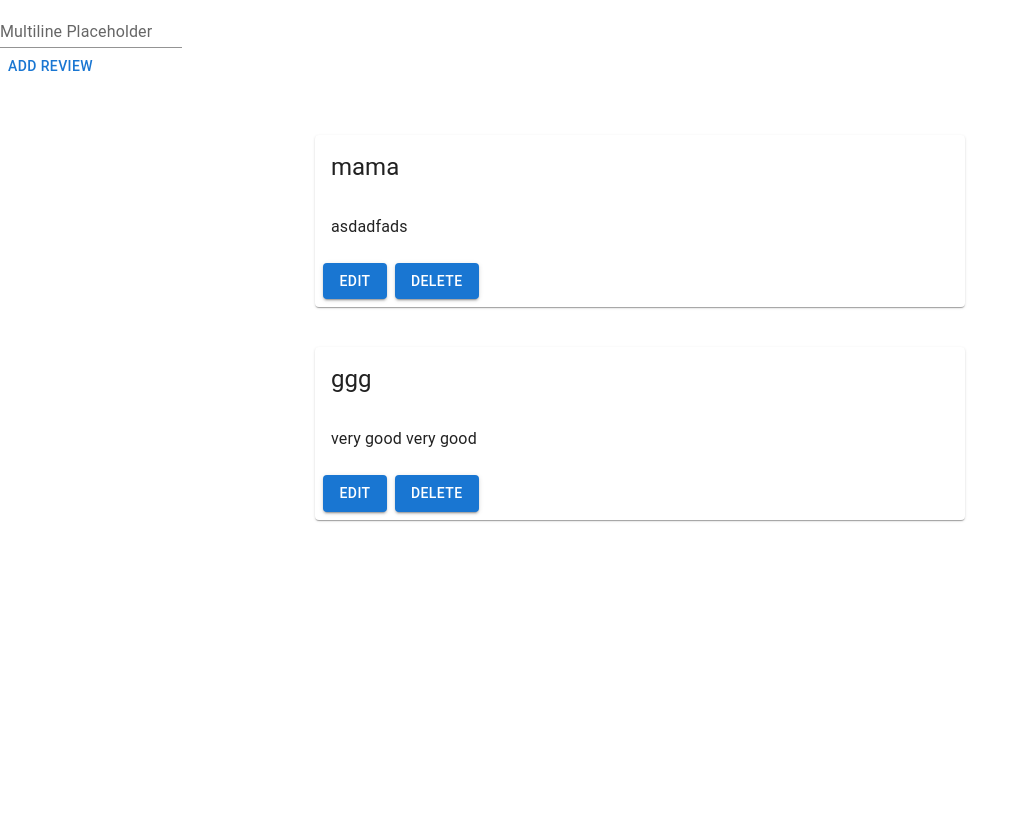
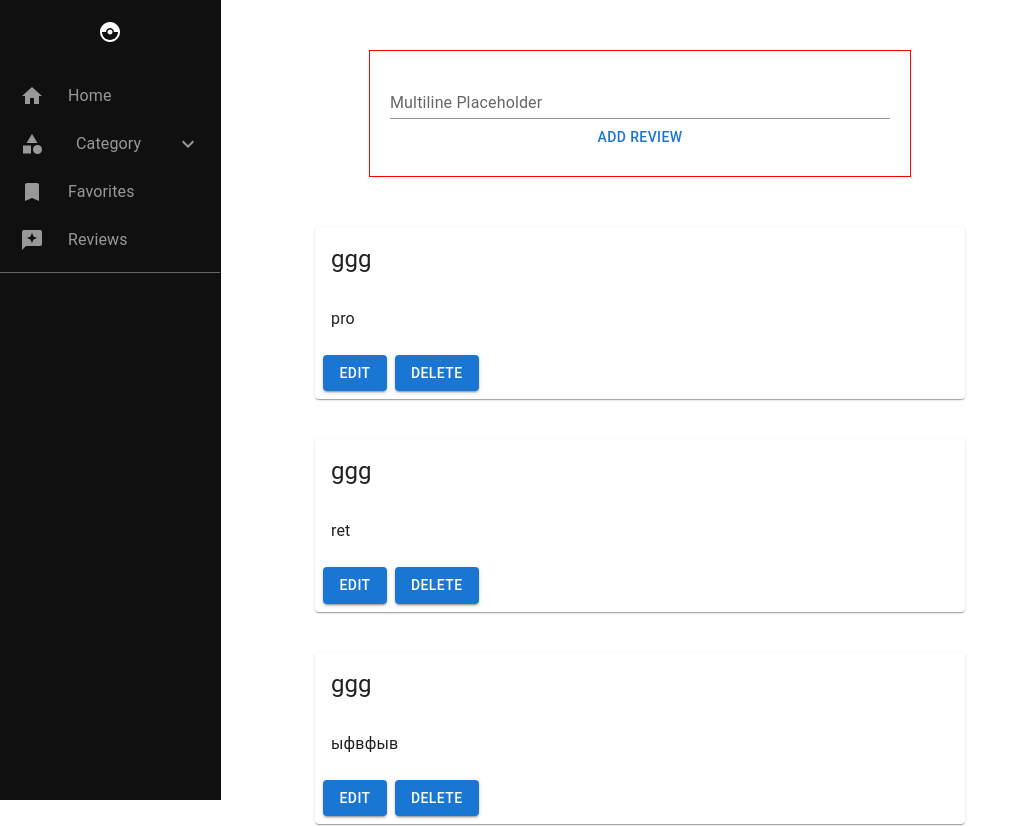
Before and after one commit to dan1e11s/team-hackathon, a React (Create React App) app: page /reviews in a window 1280 px wide. Shown: the top 827 px of the page, without its empty margins (0-1029 px from the left). Before the commit the page ends 800 px from the top, so only its background shows below. Built offline with nearby package versions, Linux system fonts and the light colour scheme; data requests are answered from the project's data file.

Commit message:
add reviews logic

```diff
--- a/db.json
+++ b/db.json
@@ -361,14 +361,29 @@
   ],
   "reviews": [
     {
-      "user": "mama",
-      "review": "asdadfads",
+      "user": "ggg",
+      "review": "pro",
       "id": 1
     },
     {
       "user": "ggg",
-      "review": "very good very good",
+      "review": "ret",
       "id": 2
+    },
+    {
+      "user": "ggg",
+      "review": "ыфвфыв",
+      "id": 3
+    },
+    {
+      "user": "ggg",
+      "review": "asjkdskjhdkash",
+      "id": 4
+    },
+    {
+      "user": "dani",
+      "review": "j",
+      "id": 5
     }
   ]
 }
--- a/src/MainRoutes.js
+++ b/src/MainRoutes.js
@@ -30,7 +30,7 @@ const MainRoutes = () => {
               <Route path="/edit/:id" element={<EditPage />} />
               <Route path="/register" element={<RegistrationPage />} />
               <Route path="/login" element={<LoginPage />} />
-              <Route path="/product/details/:id" element={<DetailsPage />} />
+              <Route path="/details/:id" element={<DetailsPage />} />
               <Route path="/add" element={<AddProductPage />} />
               <Route path="/cart" element={<CartPage />} />
               <Route path="/payment" element={<PaymentPage />} />
--- a/src/components/Favorites/Favorites.jsx
+++ b/src/components/Favorites/Favorites.jsx
@@ -4,7 +4,6 @@ import Card from '@mui/material/Card';
 import CardActions from '@mui/material/CardActions';
 import CardContent from '@mui/material/CardContent';
 import CardMedia from '@mui/material/CardMedia';
-import Button from '@mui/material/Button';
 import Typography from '@mui/material/Typography';
 import { Box } from '@mui/system';
 import '../../components/Favorites/Favorites.css';
@@ -18,16 +17,6 @@ const Favorites = () => {
   useEffect(() => {
     getFavorites();
   }, []);
-  //   console.log(
-  //     favorites.favorites.map((item) => {
-  //       return item.item.id;
-  //     })
-  //   );
-
-  function favoritesCleaner() {
-    localStorage.removeItem('favorites');
-    getFavorites();
-  }
 
   return (
     <div className="favoritepage">
@@ -82,7 +71,10 @@ const Favorites = () => {
                 >
                   Delete
                 </button>
-                <button className="button" onClick={favoritesCleaner}>
+                <button
+                  className="button"
+                  onClick={() => navigate(`/details/${elem.item.id}`)}
+                >
                   Learn More
                 </button>
               </CardActions>
--- a/src/components/Reviews/AddReviews.jsx
+++ b/src/components/Reviews/AddReviews.jsx
@@ -25,9 +25,17 @@ const AddReviews = () => {
   }
 
   return (
-    <Box>
-      <Box>
+    <Box sx={{ marginTop: '50px' }}>
+      <Box
+        sx={{
+          border: '1px solid red',
+          width: '500px',
+          margin: '0 auto',
+          padding: '20px',
+        }}
+      >
         <TextField
+          sx={{ width: '100%', color: 'red' }}
           id="standard-textarea"
           label="Multiline Placeholder"
           placeholder="Placeholder"
@@ -36,8 +44,11 @@ const AddReviews = () => {
           value={review}
           onChange={(e) => setReview(e.target.value)}
         />
+        <br />
+        <Button sx={{ width: '100%' }} onClick={createReviews}>
+          Add Review
+        </Button>
       </Box>
-      <Button onClick={createReviews}>Add Review</Button>
     </Box>
   );
 };
--- /dev/null
+++ b/src/components/Reviews/EditReviews.jsx
@@ -0,0 +1,63 @@
+import React, { useState } from 'react';
+import { Box } from '@mui/system';
+import { TextField, Button } from '@mui/material';
+import { useReviews } from '../../contexts/ReviewsContextProvider';
+
+const EditReviews = ({ input, setInput }) => {
+  const { saveChangesReviews } = useReviews();
+  const user = JSON.parse(localStorage.getItem('user'));
+  const [review, setReview] = useState(input.review);
+  console.log(user);
+
+  async function editUserReviews() {
+    if (user.username === input.user) {
+      let obj = {
+        user: user.username,
+        review: review,
+      };
+      await saveChangesReviews(input.id, obj);
+
+      setReview('');
+      setInput(null);
+    } else {
+      let obj = {
+        user: input.username,
+        review: review,
+      };
+      await saveChangesReviews(input.id, obj);
+
+      setReview('');
+      setInput(null);
+    }
+  }
+  return (
+    <Box sx={{ marginTop: '50px' }}>
+      <Box
+        sx={{
+          border: '1px solid red',
+          width: '500px',
+          margin: '0 auto',
+          color: '#999999',
+          backgroundColor: '101011',
+        }}
+      >
+        <TextField
+          sx={{ width: '100%' }}
+          id="standard-textarea"
+          label="Multiline Placeholder"
+          placeholder="Placeholder"
+          multiline
+          variant="standard"
+          value={review}
+          onChange={(e) => setReview(e.target.value)}
+        />
+        <br />
+        <Button sx={{ width: '100%' }} onClick={editUserReviews}>
+          Save Changes
+        </Button>
+      </Box>
+    </Box>
+  );
+};
+
+export default EditReviews;
--- a/src/components/Reviews/Reviews.jsx
+++ b/src/components/Reviews/Reviews.jsx
@@ -1,13 +1,16 @@
-import React, { useEffect } from 'react';
+import React, { useEffect, useState } from 'react';
 import { useReviews } from '../../contexts/ReviewsContextProvider';
 import { Box } from '@mui/system';
 import Card from '@mui/material/Card';
 import CardHeader from '@mui/material/CardHeader';
 import { CardContent, Typography, CardActions, Button } from '@mui/material';
 import AddReviews from './AddReviews';
+import EditReviews from './EditReviews';
 
 const Reviews = () => {
   const { reviews, getReviews, deleteReviews } = useReviews();
+  const [input, setInput] = useState(null);
+  console.log(input);
 
   useEffect(() => {
     getReviews();
@@ -15,9 +18,18 @@ const Reviews = () => {
 
   return (
     <Box sx={{ width: '100%', minHeight: '100vh' }}>
-      <AddReviews />
+      {input ? (
+        <EditReviews input={input} setInput={setInput} />
+      ) : (
+        <AddReviews />
+      )}
       {reviews.length > 0 ? (
-        <Box sx={{ maxWidth: '1120px', margin: '50px   auto' }}>
+        <Box
+          sx={{
+            maxWidth: '1120px',
+            margin: '50px auto',
+          }}
+        >
           {reviews.map((item) => (
             <Card
               sx={{ maxWidth: '650px', margin: '0 auto 40px' }}
@@ -28,7 +40,9 @@ const Reviews = () => {
                 <Typography>{item.review}</Typography>
               </CardContent>
               <CardActions>
-                <Button variant="contained">Edit</Button>
+                <Button variant="contained" onClick={() => setInput(item)}>
+                  Edit
+                </Button>
                 <Button
                   variant="contained"
                   onClick={() => deleteReviews(item, item.id)}
--- a/src/components/products/ProductCard/ProductCard.jsx
+++ b/src/components/products/ProductCard/ProductCard.jsx
@@ -47,11 +47,15 @@ const ProductCard = ({ item }) => {
       </CardContent>
       <CardActions sx={{ display: 'flex', justifyContent: 'space-between' }}>
         <Tooltip title="Details">
-          <IconButton onClick={() => navigate(`details/${item.id}`)}>
+          <IconButton onClick={() => navigate(`/details/${item.id}`)}>
             <ReadMoreIcon sx={{ color: '#999999' }} />
           </IconButton>
         </Tooltip>
-        <Tooltip title="Add to cart">
+        <Tooltip
+          title={`${
+            checkProductInCart(item.id) ? 'Delete to cart' : 'Add to cart'
+          }`}
+        >
           <IconButton onClick={() => addProductToCart(item)}>
             <AddShoppingCartIcon
               sx={{
@@ -60,7 +64,11 @@ const ProductCard = ({ item }) => {
             />
           </IconButton>
         </Tooltip>
-        <Tooltip title="Add to favorites">
+        <Tooltip
+          title={`${
+            checkFavorites(item.id) ? 'Delete to Favorites' : 'Add to Favorites'
+          }`}
+        >
           <IconButton onClick={() => addFavorites(item)}>
             <BookmarkAddIcon
               sx={{
--- a/src/contexts/ReviewsContextProvider.jsx
+++ b/src/contexts/ReviewsContextProvider.jsx
@@ -37,13 +37,24 @@ const ReviewsContextProvider = ({ children }) => {
 
   const deleteReviews = async (item, id) => {
     const user = JSON.parse(localStorage.getItem('user'));
-    if (user.username === item.user) {
+    console.log(user.isAdmin);
+    if (user.isAdmin === true) {
       await axios.delete(`${REVIEWS_API}/${id}`);
       getReviews();
     } else {
-      alert('Вы не можете удалить этот отзыв!');
-      return;
+      if (user.username !== item.user) {
+        alert('Вы не можете удалить этот отзыв!');
+        return;
+      } else {
+        await axios.delete(`${REVIEWS_API}/${id}`);
+        getReviews();
+      }
     }
+  };
+
+  const saveChangesReviews = async (id, newReview) => {
+    await axios.patch(`${REVIEWS_API}/${id}`, newReview);
+    getReviews();
   };
 
   const values = {
@@ -52,6 +63,7 @@ const ReviewsContextProvider = ({ children }) => {
     getReviews,
     addReviews,
     deleteReviews,
+    saveChangesReviews,
   };
 
   return (
--- a/src/pages/ReviewsPage/ReviewsPage.jsx
+++ b/src/pages/ReviewsPage/ReviewsPage.jsx
@@ -1,8 +1,14 @@
 import React from 'react';
 import Reviews from '../../components/Reviews/Reviews';
+import ProductSideBar from '../../components/products/ProductSideBar/ProductSideBar';
 
 const ReviewsPage = () => {
-  return <Reviews />;
+  return (
+    <>
+      <ProductSideBar />
+      <Reviews />
+    </>
+  );
 };
 
 export default ReviewsPage;
```
